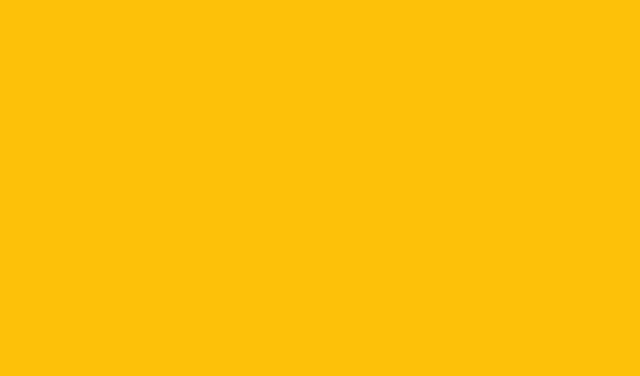
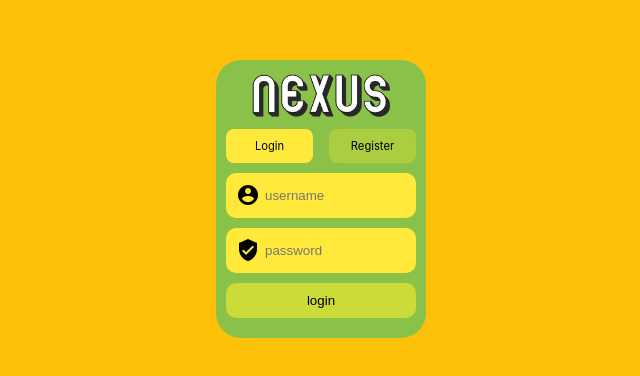
Before and after one commit to ArturoPardo/nexus-complete, an Angular app: page /login in a window 1280 px wide. Before the commit this address led to /. Shown: the part 190-566 px from the top of the page, without its empty margins (319-959 px from the left). Built offline with nearby package versions, Linux system fonts and the light colour scheme.

Commit message:
css login & register

```diff
--- a/src/app/add-new-list/add-new-list.component.html
+++ b/src/app/add-new-list/add-new-list.component.html
@@ -1,6 +1,6 @@
 
 <header class="addListWrapper">
-  <img src="/nexus-complete/assets/nexus.png">
+  <img src="/nexus-complete/nexus-complete/assets/nexus.png">
   <div class="input">
     <input type="text" placeholder=".. add list" [(ngModel)]="text" (keyup.enter)="addList($event)" />
     <i (click)="addListSymbol(text)" class="material-icons rotate">add</i>
--- a/src/app/login-view/login-view.component.html
+++ b/src/app/login-view/login-view.component.html
@@ -1,3 +1,22 @@
-<p>
-  login-view works!
-</p>
+<div class="center">
+    <img src="/assets/nexus.png">
+    <app-navbar></app-navbar>
+  <form (submit)="login()">
+    <div class="input_group">
+        <i class="material-icons">
+            account_circle
+            </i>
+      <input type="text" class="input" placeholder="username" [(ngModel)]="username" name="username" />
+    </div>
+    <div class="input_group">
+        <i class="material-icons">
+            verified_user
+            </i>
+            <input type="text" class="input" placeholder="password" [(ngModel)]="password" name="password" />
+          </div>
+            <input type="submit" class="button"
+            value="login" />
+
+    <div *ngIf="error">{{ error | json }}</div>
+  </form>
+</div>
--- a/src/app/login-view/login-view.component.scss
+++ b/src/app/login-view/login-view.component.scss
@@ -0,0 +1,46 @@
+.center {
+  position: absolute;
+  top: 50%;
+  left: 50%;
+  width: 210px;
+  margin-top: -150px;
+  margin-left: -105px;
+  background-color: #8ac149;
+  padding: 10px;
+  border-radius: 25px;
+  text-align: center;
+}
+
+.center img {
+  height: 50px;
+  margin-bottom: 5px;
+}
+
+.input_group {
+  border-radius: 10px;
+  padding: 10px;
+  background-color: #ffea3c;
+  margin-bottom: 10px;
+  display: flex;
+  justify-content: space-between;
+}
+
+.input {
+  border: none;
+  padding: 5px;
+  background-color: transparent;
+}
+
+.button {
+  border-radius: 10px;
+  padding: 10px;
+  background-color: #ccdb3a;
+  margin-bottom: 10px;
+  border: none;
+  width: 100%;
+}
+
+input:focus,
+button:focus {
+  outline: 0px;
+}
--- a/src/app/navbar/navbar.component.html
+++ b/src/app/navbar/navbar.component.html
@@ -1,3 +1,4 @@
-<p>
-  navbar worksss!
-</p>
+<nav>
+  <a routerLink="/login" routerLinkActive="active">Login</a>
+  <a routerLink="/register" routerLinkActive="active">Register</a>
+</nav>
--- a/src/app/navbar/navbar.component.scss
+++ b/src/app/navbar/navbar.component.scss
@@ -0,0 +1,18 @@
+nav{
+    display:flex;
+    justify-content: space-between;
+    margin-bottom: 10px;
+}
+a{
+    text-decoration:none;
+    font-size: 0.7em;
+    color: #000;
+    padding: 10px;
+    background-color: #cbdb3a83;
+    border-radius: 8px;
+    width: 87px;
+}
+.active{
+    background-color: #ffea3c;
+
+}
--- a/src/app/register-view/register-view.component.html
+++ b/src/app/register-view/register-view.component.html
@@ -1,3 +1,24 @@
-<p>
-  register-view works!
-</p>
+
+<div class="center">
+    <img src="/assets/nexus.png">
+    <app-navbar></app-navbar>
+    <form (submit)="register()">
+    <div class="input_group">
+        <i class="material-icons">
+            account_circle
+            </i>
+      <input type="text" class="input" placeholder="username" [(ngModel)]="username" name="username" />
+    </div>
+    <div class="input_group">
+        <i class="material-icons">
+            verified_user
+            </i>
+            <input type="text" class="input" placeholder="password" [(ngModel)]="password" name="password" />
+          </div>
+            <input type="submit" class="button"
+            value="Register" />
+
+    <div *ngIf="error">{{ error | json }}</div>
+    <div *ngIf="valid">Registered! <button routerLink="/login">Go to Login</button></div>
+  </form>
+</div>
--- a/src/app/register-view/register-view.component.scss
+++ b/src/app/register-view/register-view.component.scss
@@ -0,0 +1 @@
+@import '../login-view/login-view.component.scss'
```
Also changed, not shown: src/app/app-routing.module.ts (+17 -2 lines).
